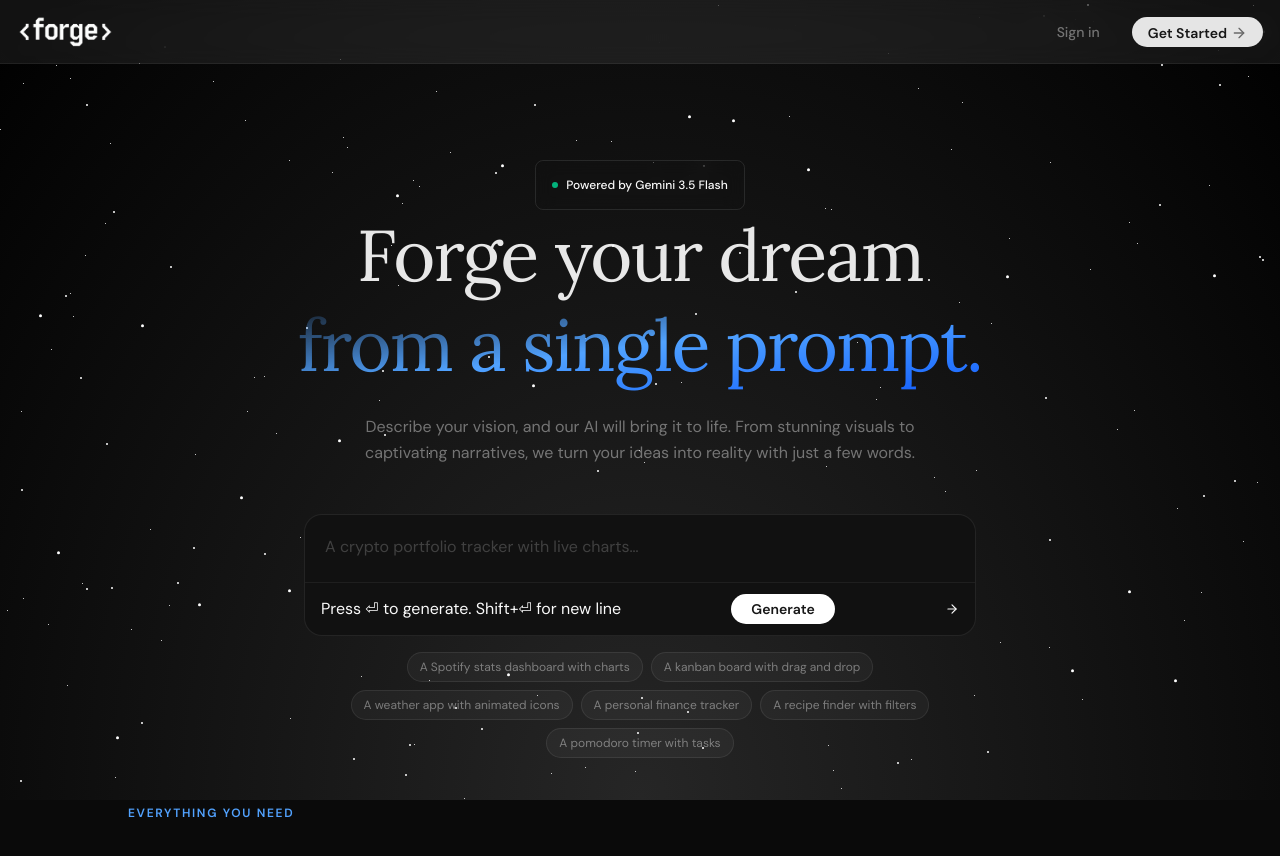
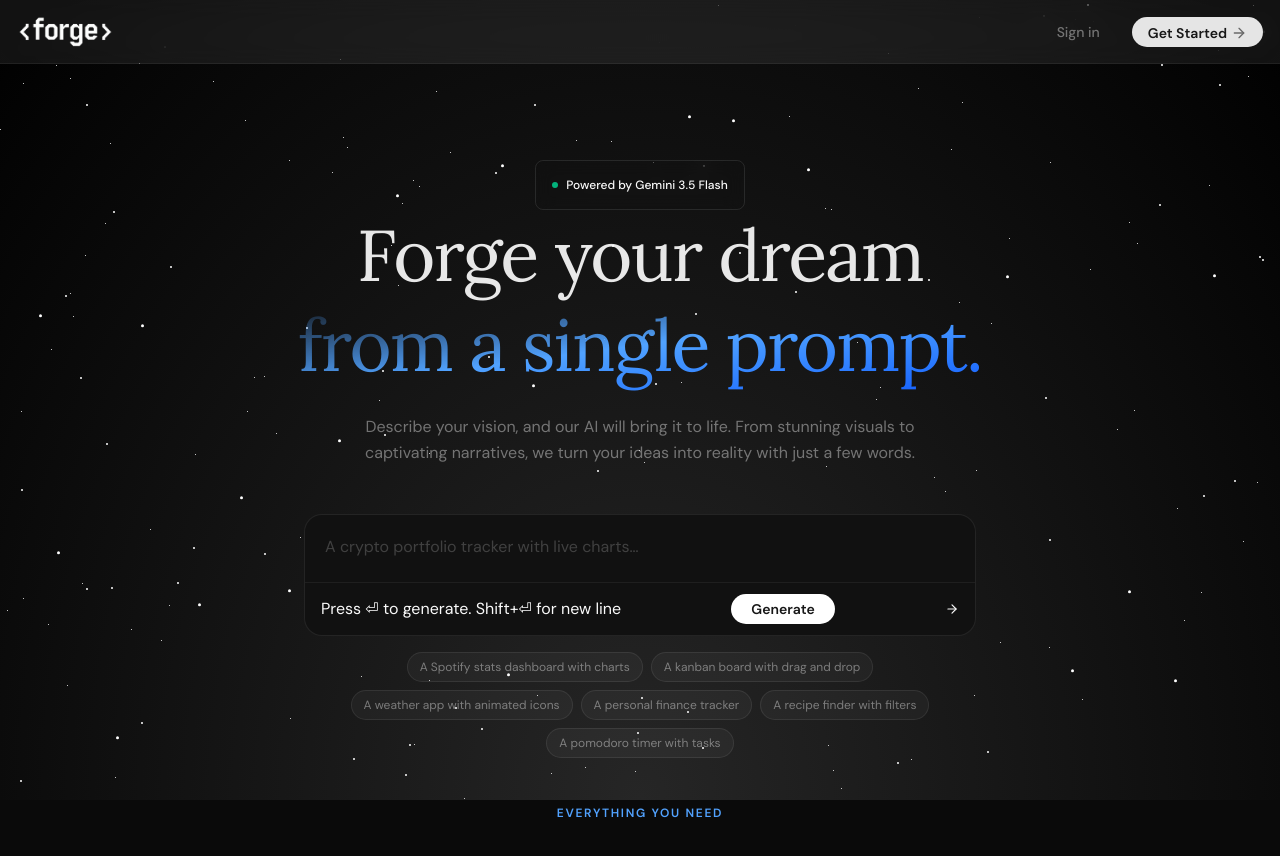
Before and after one commit to moonspark78/ai-app-builder, a Next.js app: page / in a window 1280 px wide. Shown: the top 856 px of the page. Built offline with nearby package versions, Linux system fonts and the light colour scheme; no server answers.

Commit message:
:art: working on Page.tsx  /./././  :art:

```diff
--- a/app/page.tsx
+++ b/app/page.tsx
@@ -144,7 +144,7 @@ export default function Home() {
       </section>
 
       <section className="px-4 pb-32">
-        <div className="mx-auto mb-14 max-w-5xl">
+        <div className="mx-auto mb-14 max-w-5xl text-center">
           <SectionLabel>Everything you need</SectionLabel>
         </div>
       </section>
```
